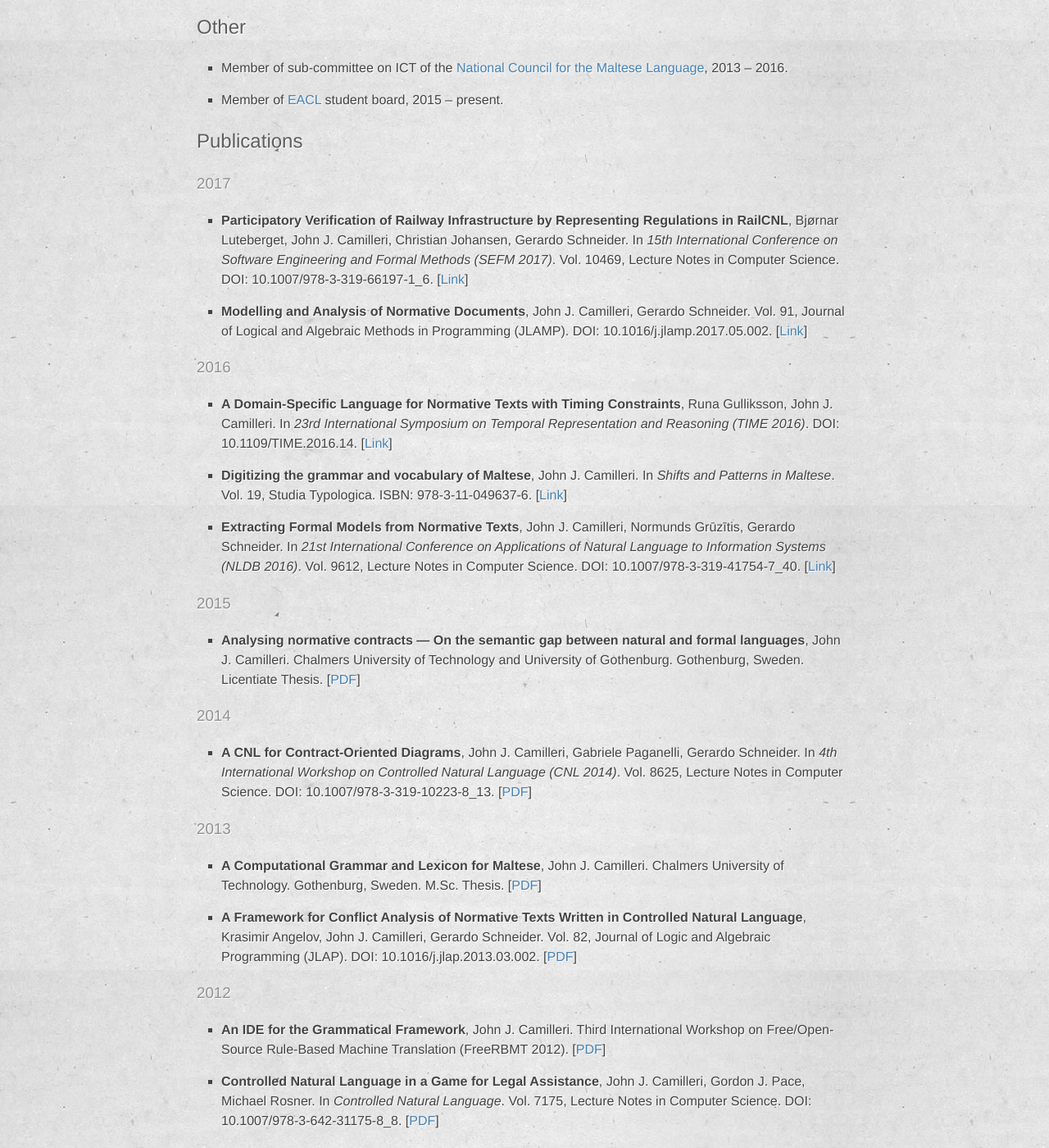
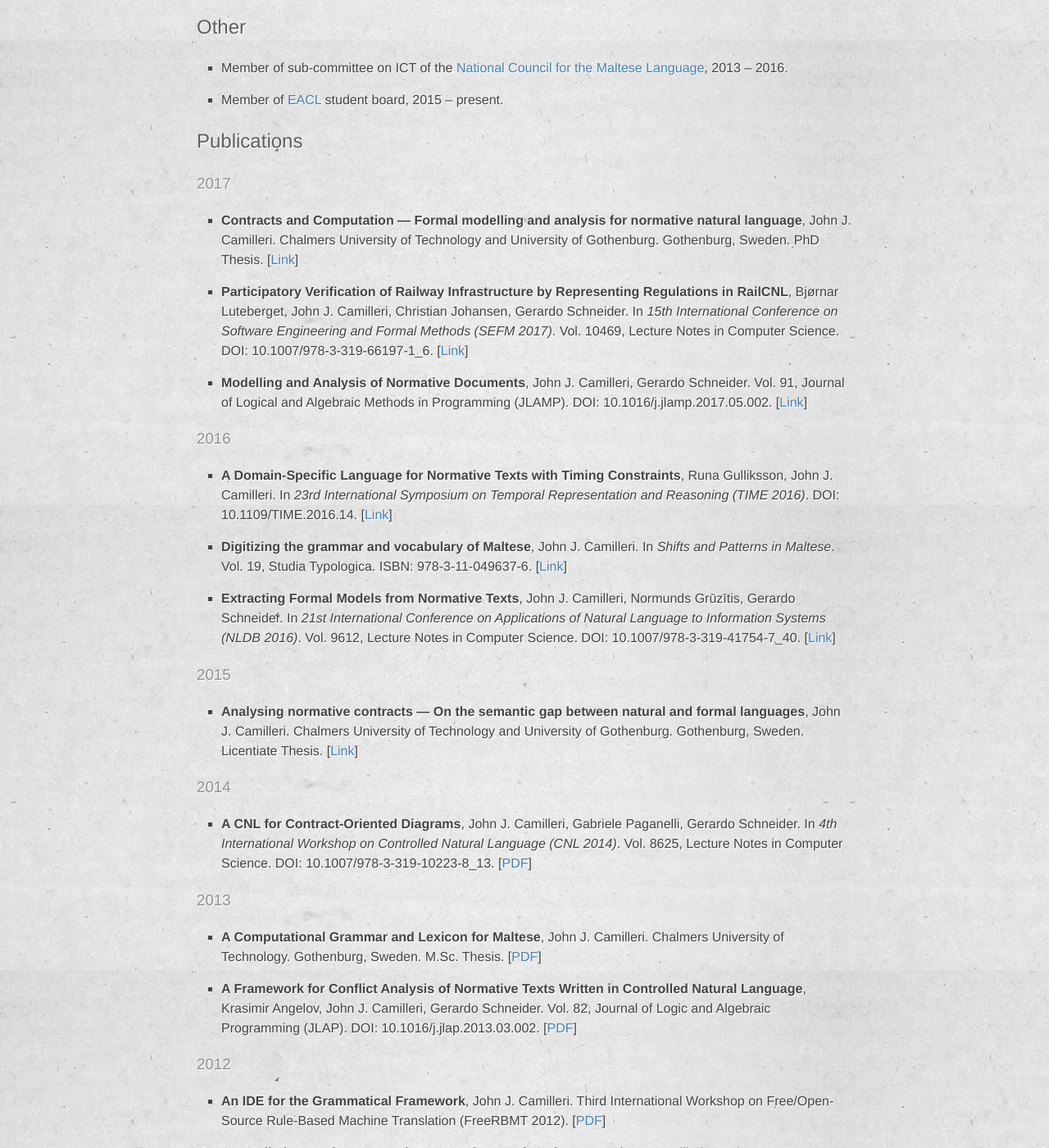
Before and after one commit to johnjcamilleri/johnjcamilleri.github.io, a Jekyll site: the page built from academic.md, in a window 1280 px wide and 1400 px high, scrolled down 1515 px. Shown: the whole window at 82% size. Built offline with Jekyll 4.4.1, drawn with Linux system fonts in a browser that asks for light colours.

Commit message:
Add PhD thesis; change link to GUPEA

```diff
--- a/_data/publications.json
+++ b/_data/publications.json
@@ -209,7 +209,8 @@
     "address": "Gothenburg, Sweden",
     "school": "Chalmers University of Technology and University of Gothenburg",
     "note": "Licentiate Thesis",
-    "url": "https://gup.ub.gu.se/publication/222958-analysing-normative-contracts"
+    "url": "http://hdl.handle.net/2077/40725",
+    "url_label": "Link"
   },
   {
     "key": "nldb2016",
@@ -333,6 +334,22 @@
     "url_label": "Link"
   },
   {
+    "key": "phd2017",
+    "type": "thesis",
+    "bibtype": "phdthesis",
+    "year": 2017,
+    "month": 10,
+    "title": "Contracts and Computation — Formal modelling and analysis for normative natural language",
+    "authors": [
+      "John J. Camilleri"
+    ],
+    "address": "Gothenburg, Sweden",
+    "school": "Chalmers University of Technology and University of Gothenburg",
+    "note": "PhD Thesis",
+    "url": "https://gupea.ub.gu.se/handle/2077/53815",
+    "url_label": "Link"
+  },
+  {
     "key": "ihmll2017",
     "show": false,
     "type": "paper",
```
Also changed, not shown: phd-thesis.md (+2 -2 lines).
